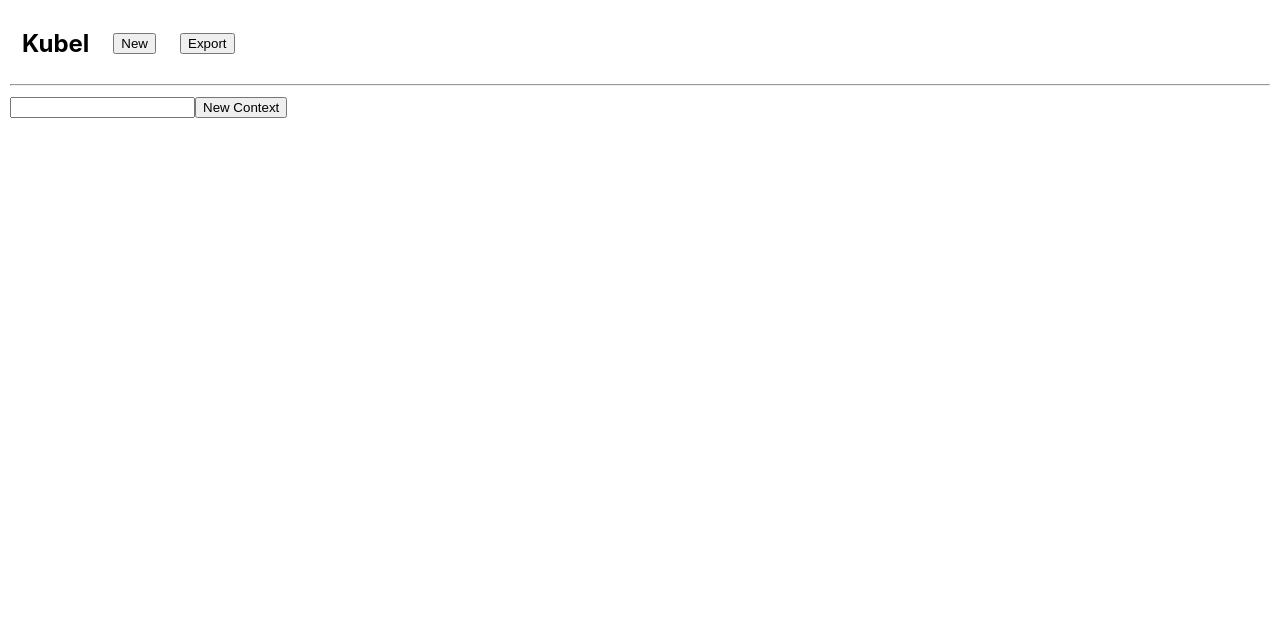
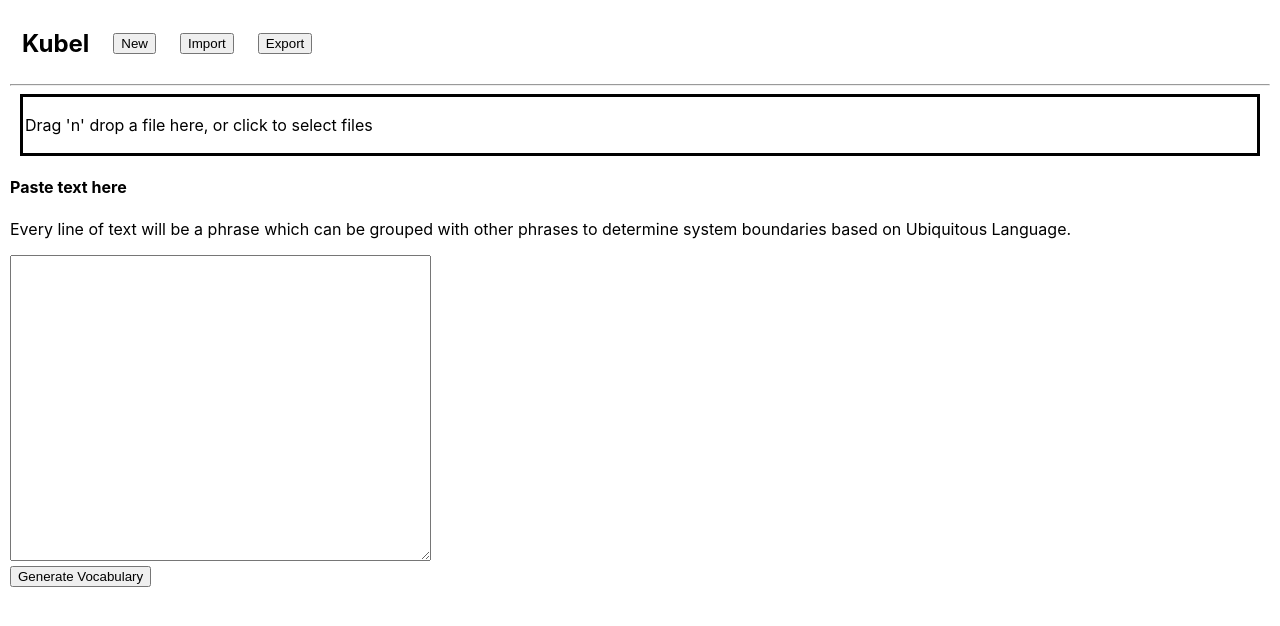
Before and after one commit to robertreppel/kubel, a React (Create React App) app: page / in a window 1280 px wide. Both pictures are taken after a click on the button "Import". Shown: the top 626 px of the page. Built offline with nearby package versions, Linux system fonts and the light colour scheme.

Commit message:
Open saved Kubels

```diff
--- a/package.json
+++ b/package.json
@@ -6,6 +6,7 @@
     "react": "^16.8.6",
     "react-dom": "^16.8.6",
     "react-draggable": "^3.3.0",
+    "react-dropzone": "^10.1.5",
     "react-scripts": "3.0.1",
     "uuid": "^3.3.2"
   },
--- a/src/App.css
+++ b/src/App.css
@@ -64,6 +64,14 @@ div.menuItem {
   padding: 2px;
 }
 
+div.importFileDropzone {
+  margin-left: 10px;
+  margin-right: 10px;
+  padding: 2px;
+  border-style: solid;
+  border-width: 3px;
+}
+
 span.currentContext {
   margin: 1px;
   padding: 2px;
--- a/src/App.js
+++ b/src/App.js
@@ -3,6 +3,8 @@ import './App.css';
 import { Word } from './Word';
 import { ImportWords } from './ImportWords';
 import { BoundedContextList } from './BoundedContextList';
+import {useCallback} from 'react'
+import {useDropzone} from 'react-dropzone'
 
 const App = () => {
   const [currentContext, setCurrentContext] = useState(null)
@@ -12,6 +14,8 @@ const App = () => {
 
   const [isImportWordsDialogVisible, setIsImportWordsDialogVisible] = useState(wordsFromLocalStorage && wordsFromLocalStorage.length > 0 ? false : true)
   const [isContextListVisible, setIsContextListVisible] = useState(wordsFromLocalStorage && wordsFromLocalStorage.length > 0 ? true : false)
+
+  const [ isFileImportVisible, setIsFileImportVisible ] = useState(false)
 
   useEffect(() => {
     const wordsJson = JSON.stringify(words);
@@ -51,7 +55,6 @@ const App = () => {
     a.click();
   }
 
-
   return (
     <div className="page">
       <div className="App-header">
@@ -62,12 +65,18 @@ const App = () => {
             </button>
         </div>
         <div className="menuItem">
+          <button onClick={() => setIsFileImportVisible(!isFileImportVisible)}>
+            Import
+          </button>
+        </div>
+        <div className="menuItem">
           <button onClick={exportJson}>
             Export
           </button>
         </div>
       </div>
       <hr />
+      <ImportFileDropzone isFileImportVisible={ isFileImportVisible }/>
       <BoundedContextList
         currentContext={currentContext}
         setCurrentContext={setCurrentContext}
@@ -86,4 +95,32 @@ const App = () => {
   );
 }
 
-export default App;
+export default App
+
+function ImportFileDropzone(props) {  const onDrop = useCallback(acceptedFiles => {
+  const reader = new FileReader()
+
+  reader.onabort = () => console.log('file reading was aborted')
+  reader.onerror = () => console.log('file reading has failed')
+  reader.onload = () => {
+    const binaryStr = reader.result
+    const kubel = JSON.parse(binaryStr);
+    kubel.forEach( item => {
+      localStorage.setItem(item.key, JSON.stringify(item.item))
+    })
+    window.location.reload()
+  }
+
+  acceptedFiles.forEach(file => reader.readAsBinaryString(file))
+}, [])
+const {getRootProps, getInputProps, isDragActive} = useDropzone({onDrop})
+
+if(!props.isFileImportVisible) {
+  return(<React.Fragment />)
+}
+return (
+  <div className="importFileDropzone" {...getRootProps()}>
+    <input {...getInputProps()} />
+    <p>Drag 'n' drop a file here, or click to select files</p>
+  </div>
+)}
--- a/src/ImportWords.js
+++ b/src/ImportWords.js
@@ -28,12 +28,13 @@ export const ImportWords = (props) => {
 
     if (props.isImportWordsDialogVisible) {
         return (<div>
-            <p>Paste words here:</p>
+            <h4>Paste text here</h4>
+            <p>Every line of text will be a phrase which can be grouped with other phrases to determine system boundaries based on Ubiquitous Language.</p>
             <div>
                 <textarea id="importedWords" rows={20} cols={50}></textarea>
             </div>
             <div>
-                <button onClick={importWords}>Import</button>
+                <button onClick={importWords}>Generate Vocabulary</button>
             </div>
         </div>);
     }
```
Also changed, not shown: 1 other file (tests, documents, lock files or other folders).
